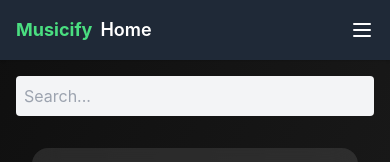
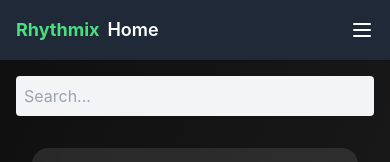
Before and after one commit to dhruv4326/Musicify, a React (Create React App) app: page / in a window 390 px wide. Shown: the top 162 px of the page. Built offline with nearby package versions, Linux system fonts and the light colour scheme.

Commit message:
Update Header.jsx

```diff
--- a/src/components/Header.jsx
+++ b/src/components/Header.jsx
@@ -6,7 +6,7 @@ const Header = ({ title, onToggleSidebar }) => {
     <div className="py-4 px-4 md:px-6 bg-gray-800 text-white flex items-center justify-between shadow">
       <div className="flex items-center gap-2">
         {/* App name visible only on mobile */}
-        <span className="text-green-400 text-lg font-bold block md:hidden">Musicify</span>
+        <span className="text-green-400 text-lg font-bold block md:hidden">Rhythmix</span>
         <div className="text-lg md:text-xl font-semibold">{title}</div>
       </div>
 
```
